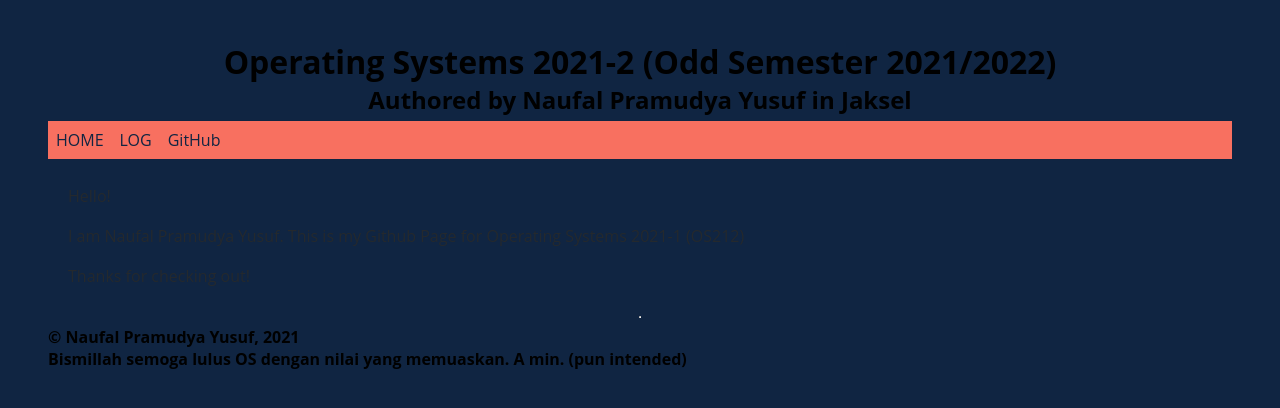
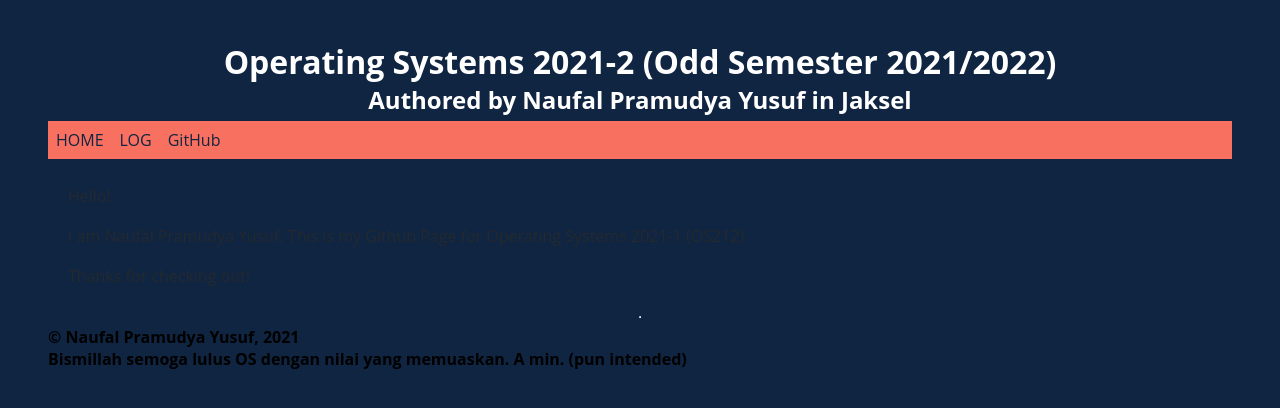
Before and after one commit to naufalpram/os212, a Jekyll site: the page built from index.md, in a window 1280 px wide. Shown: the top 408 px of the page. Built offline with Jekyll 4.4.1, drawn with Linux system fonts in a browser that asks for light colours.

Commit message:
Update style.css

```diff
--- a/assets/css/style.css
+++ b/assets/css/style.css
@@ -1 +1 @@
-html{width:100%;scroll-behavior:smooth;margin:0;padding:0}body{font-family:Open Sans,Sans,Arial,Helvetica,sans-serif;background-color:#102542}.container{display:flex;flex-direction:column;margin:20px;padding:20px}header{display:block;margin:50px;padding:10px;color:#fff}.header-container{display:flex;flex-direction:column;align-items:center;text-align:center;justify-content:center}.markdown-section-container{border-color:#b1b1b1;padding:20px;color:#fff}@media screen and (max-width:768px){.container{margin-left:4px;margin-right:4px;padding-left:4px;padding-right:4px}}
+html{width:100%;scroll-behavior:smooth;margin:0;padding:0}body{font-family:Open Sans,Sans,Arial,Helvetica,sans-serif;background-color:#102542}.container{display:flex;flex-direction:column;margin:20px;padding:20px}header{display:block;margin:50px;padding:10px;color:#FFFFFF}.header-container{display:flex;flex-direction:column;align-items:center;text-align:center;justify-content:center;color:#FFFFFF}.markdown-section-container{border-color:#FFFFFF;padding:20px;color:#FFFFFF}@media screen and (max-width:768px){.container{margin-left:4px;margin-right:4px;padding-left:4px;padding-right:4px}}
```
